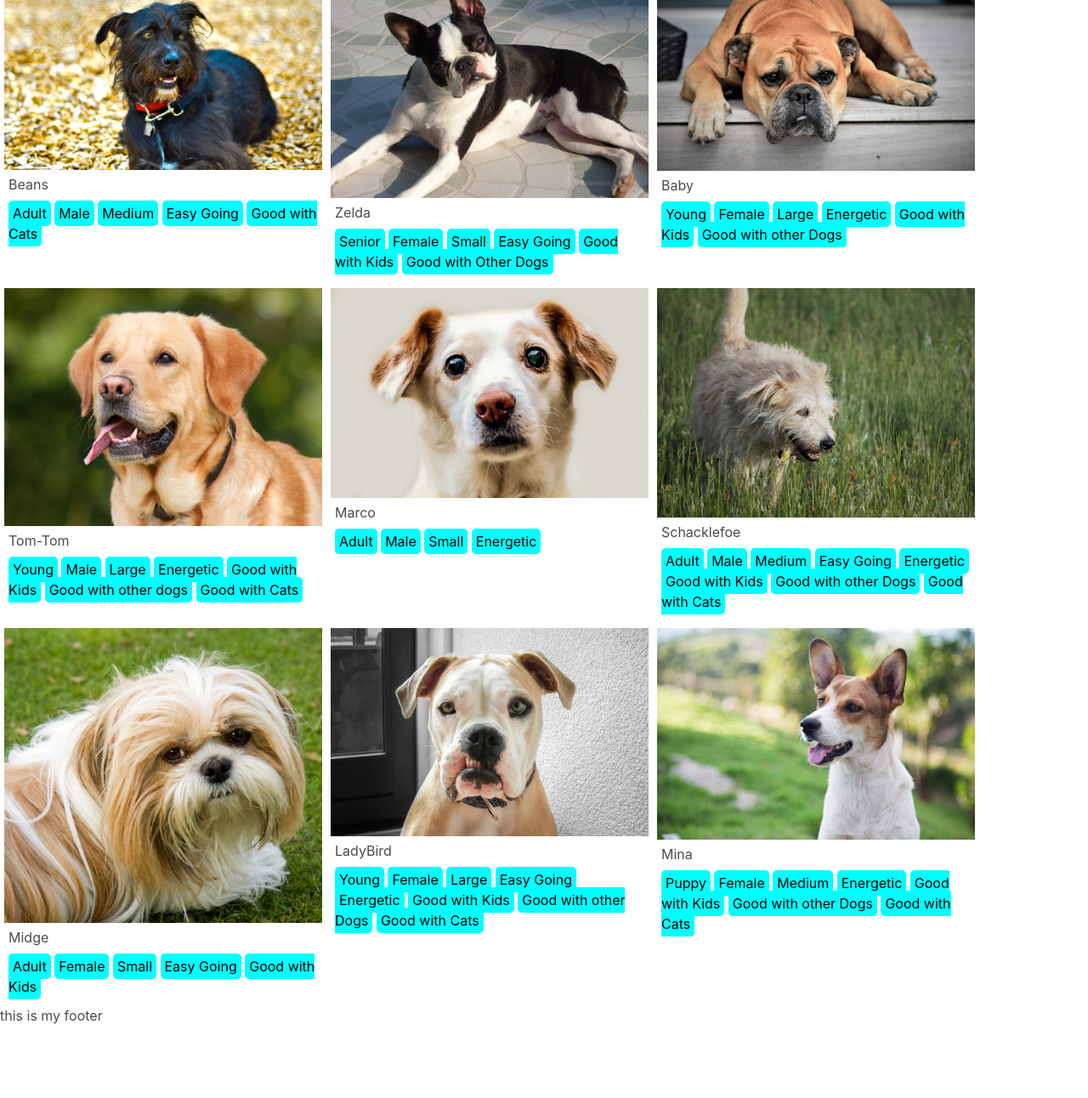
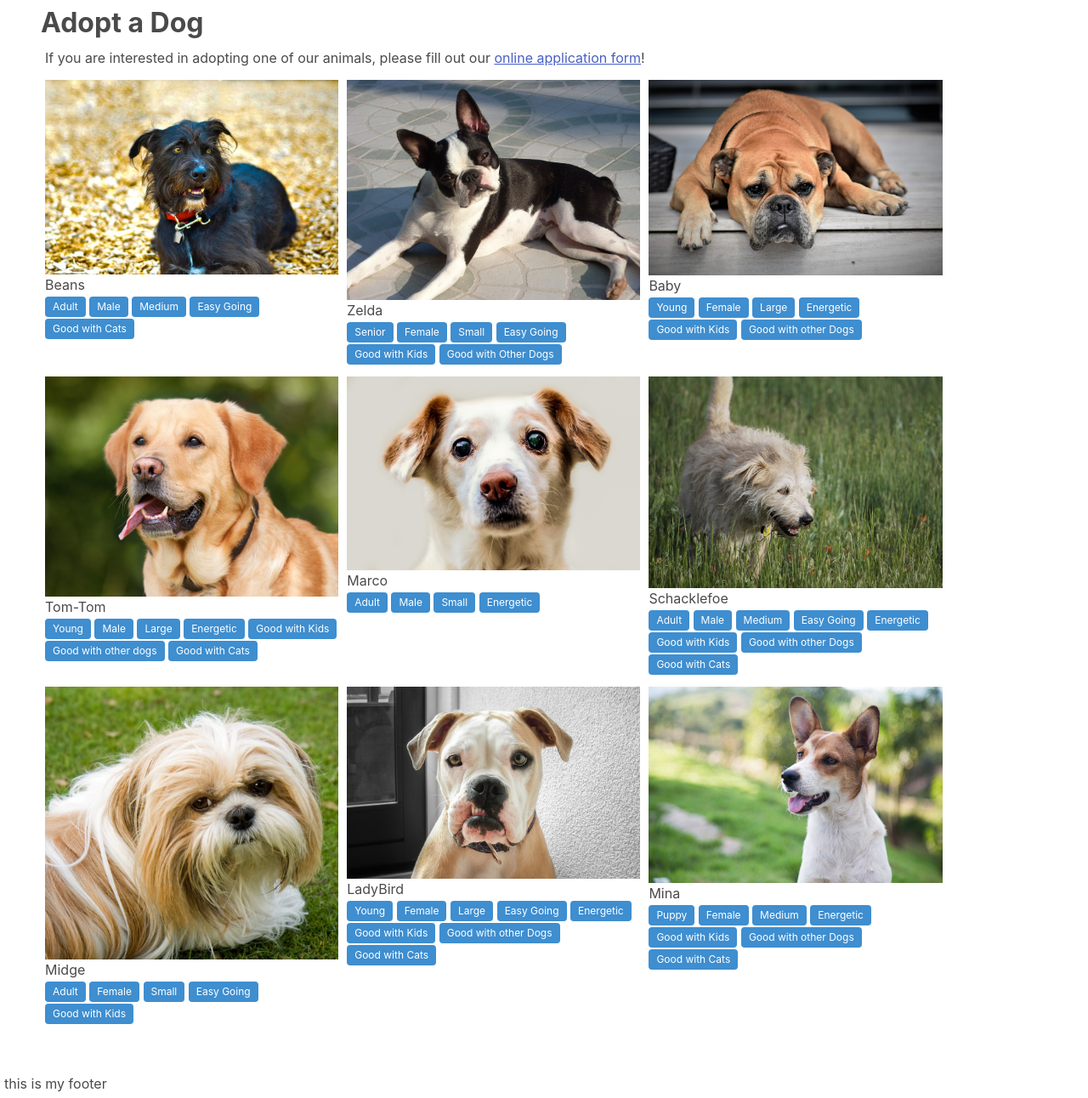
Before and after one commit to Momentum-Team-20/dog-adoption-jordan-manus, a plain HTML site: page index.html in a window 1280 px wide. Shown: the part 129-1421 px from the top of the page at 85% size. Before the commit the page ends 1336 px from the top, so only its background shows below. Drawn offline with nearby package versions, Linux system fonts and the light colour scheme.

Commit message:
added bulma classes to style header, tags below pictures, and application link. removed related css code that was added with bulma. added items to notes file.

```diff
--- a/index.html
+++ b/index.html
@@ -10,124 +10,125 @@
 </head>
 <body>
     <!-- Section with the header -->
-    <section>
+    <section class="hero is-link p-5">
         <header>
-            <h1>Happy Valley Shelter</h1>
+            <h1 class="title">Happy Valley Shelter</h1>
         </header>
     </section>
 <!-- Section with the body/display of available dogs -->
-    <section>
-        <h3>Adopt a Dog</h3>
-        <p>If you are interested in adopting one of our animals, please fill out our <a href="application.html">online application form</a></p>
+    <section class="section">
+        <h3 class="has-text-weight-bold is-size-3">Adopt a Dog</h3>
+        <p>If you are interested in adopting one of our animals, please fill out our <a href="application.html" class="application is-clickable is-underlined">online application form</a>!</p>
         <section class="dog is-flex is-flex-wrap-wrap">
             <div >
                 <img src="starter_files/images/beans.jpg" alt="picture of dog named beans" class="beans image is-256x256 pt-1">
                 <figcaption>Beans</figcaption>
                 <figcaption>
-                    <mark>Adult</mark>
-                    <mark>Male</mark>
-                    <mark>Medium</mark>
-                    <mark>Easy Going</mark>
-                    <mark>Good with Cats</mark>
+                    <!-- <p>Adult</p> -->
+                    <p class="tag is-info">Adult</p>
+                    <p class="tag is-info">Male</p>
+                    <p class="tag is-info">Medium</p>
+                    <p class="tag is-info">Easy Going</p>
+                    <p class="tag is-info">Good with Cats</p>
                 </figcaption>
             </div>
             <div>
                 <img src="starter_files/images/boston-terrier.jpg" alt="picture of boston-terrier" class="terrier image is-256x256 pt-1">
                 <figcaption>Zelda</figcaption>
                 <figcaption>
-                    <mark>Senior</mark>
-                    <mark>Female</mark>
-                    <mark>Small</mark>
-                    <mark>Easy Going</mark>
-                    <mark>Good with Kids</mark>
-                    <mark>Good with Other Dogs</mark>
+                    <p class="tag is-info">Senior</p>
+                    <p class="tag is-info">Female</p>
+                    <p class="tag is-info">Small</p>
+                    <p class="tag is-info">Easy Going</p>
+                    <p class="tag is-info">Good with Kids</p>
+                    <p class="tag is-info">Good with Other Dogs</p>
                 </figcaption>
             </div>
             <div>
                 <img src="starter_files/images/boxer.jpg" alt="picture of sad bulldog" class="boxer image is-256x256 pt-1"">
                 <figcaption>Baby</figcaption>
                 <figcaption>
-                    <mark>Young</mark>
-                    <mark>Female</mark>
-                    <mark>Large</mark>
-                    <mark>Energetic</mark>
-                    <mark>Good with Kids</mark>
-                    <mark>Good with other Dogs</mark>
+                    <p class="tag is-info">Young</p>
+                    <p class="tag is-info">Female</p>
+                    <p class="tag is-info">Large</p>
+                    <p class="tag is-info">Energetic</p>
+                    <p class="tag is-info">Good with Kids</p>
+                    <p class="tag is-info">Good with other Dogs</p>
                 </figcaption>
             </div>
             <div>
                 <img src="starter_files/images/golden-lab.jpg" alt="picture of labrador" class="golden image is-256x256 pt-1"">
                 <figcaption>Tom-Tom</figcaption>
                 <figcaption>
-                    <mark>Young</mark>
-                    <mark>Male</mark>
-                    <mark>Large</mark>
-                    <mark>Energetic</mark>
-                    <mark>Good with Kids</mark>
-                    <mark>Good with other dogs</mark>
-                    <mark>Good with Cats</mark>
+                    <p class="tag is-info">Young</p>
+                    <p class="tag is-info">Male</p>
+                    <p class="tag is-info">Large</p>
+                    <p class="tag is-info">Energetic</p>
+                    <p class="tag is-info">Good with Kids</p>
+                    <p class="tag is-info">Good with other dogs</p>
+                    <p class="tag is-info">Good with Cats</p>
                 </figcaption>
             </div>
             <div>
                 <img src="starter_files/images/little-dog.jpg" alt="picture of small dog" class="little-dog image is-256x256 pt-1"">
                 <figcaption>Marco</figcaption>
                 <figcaption>
-                    <mark>Adult</mark>
-                    <mark>Male</mark>
-                    <mark>Small</mark>
-                    <mark>Energetic</mark>
+                    <p class="tag is-info">Adult</p>
+                    <p class="tag is-info">Male</p>
+                    <p class="tag is-info">Small</p>
+                    <p class="tag is-info">Energetic</p>
                 </figcaption>
             </div>
             <div>
                 <img src="starter_files/images/old-shaggy.jpg" alt="picture of mop dog" class="mop-dog image is-256x256 pt-1"">
                 <figcaption>Schacklefoe</figcaption>
                 <figcaption>
-                    <mark>Adult</mark>
-                    <mark>Male</mark>
-                    <mark>Medium</mark>
-                    <mark>Easy Going</mark>
-                    <mark>Energetic</mark>
-                    <mark>Good with Kids</mark>
-                    <mark>Good with other Dogs</mark>
-                    <mark>Good with Cats</mark>
+                    <p class="tag is-info">Adult</p>
+                    <p class="tag is-info">Male</p>
+                    <p class="tag is-info">Medium</p>
+                    <p class="tag is-info">Easy Going</p>
+                    <p class="tag is-info">Energetic</p>
+                    <p class="tag is-info">Good with Kids</p>
+                    <p class="tag is-info">Good with other Dogs</p>
+                    <p class="tag is-info">Good with Cats</p>
                 </figcaption>
             </div>
             <div>
                 <img src="starter_files/images/shih-tzu.jpg" alt="picture of shih-tzu" class="shih-tzu image is-256x256 pt-1"">
                 <figcaption>Midge</figcaption>
                 <figcaption>
-                    <mark>Adult</mark>
-                    <mark>Female</mark>
-                    <mark>Small</mark>
-                    <mark>Easy Going</mark>
-                    <mark>Good with Kids</mark>
+                    <p class="tag is-info">Adult</p>
+                    <p class="tag is-info">Female</p>
+                    <p class="tag is-info">Small</p>
+                    <p class="tag is-info">Easy Going</p>
+                    <p class="tag is-info">Good with Kids</p>
                 </figcaption>
             </div>
             <div>
                 <img src="starter_files/images/young-bulldog.jpg" alt="picture of a young-bulldog" class="bulldog image is-256x256 pt-1"">
                 <figcaption>LadyBird</figcaption>
                 <figcaption>
-                    <mark>Young</mark>
-                    <mark>Female</mark>
-                    <mark>Large</mark>
-                    <mark>Easy Going</mark>
-                    <mark>Energetic</mark>
-                    <mark>Good with Kids</mark>
-                    <mark>Good with other Dogs</mark>
-                    <mark>Good with Cats</mark>
+                    <p class="tag is-info">Young</p>
+                    <p class="tag is-info">Female</p>
+                    <p class="tag is-info">Large</p>
+                    <p class="tag is-info">Easy Going</p>
+                    <p class="tag is-info">Energetic</p>
+                    <p class="tag is-info">Good with Kids</p>
+                    <p class="tag is-info">Good with other Dogs</p>
+                    <p class="tag is-info">Good with Cats</p>
                 </figcaption>
             </div>
             <div>
                 <img src="starter_files/images/young-peppy.jpg" alt="picture of a young puppy" class="puppy image is-256x256 pt-1"">
                 <figcaption>Mina</figcaption>
                 <figcaption>
-                    <mark>Puppy</mark>
-                    <mark>Female</mark>
-                    <mark>Medium</mark>
-                    <mark>Energetic</mark>
-                    <mark>Good with Kids</mark>
-                    <mark>Good with other Dogs</mark>
-                    <mark>Good with Cats</mark>
+                    <p class="tag is-info">Puppy</p>
+                    <p class="tag is-info">Female</p>
+                    <p class="tag is-info">Medium</p>
+                    <p class="tag is-info">Energetic</p>
+                    <p class="tag is-info">Good with Kids</p>
+                    <p class="tag is-info">Good with other Dogs</p>
+                    <p class="tag is-info">Good with Cats</p>
                 </figcaption>
             </div>
         </section>
--- a/stylesheet.css
+++ b/stylesheet.css
@@ -1,5 +1,4 @@
-mark {
-    background-color: aqua;
+p {
     border-radius: 5px;
     padding: 5px;
 }
@@ -7,18 +6,4 @@ mark {
 div {
     max-width: 30%;
     padding: 5px;
-    /* display: flex; */
-    /* flex-flow: column wrap; */
-    /* align-content: flex-start; */
 }
-
-div figcaption {
-    padding: 5px;
-    padding-bottom: 5px;
-}
-
-img {
-    padding-top: 0%;
-    /* width: 30%;
-    height: 30%; */
-}
```
Also changed, not shown: notes.txt.
